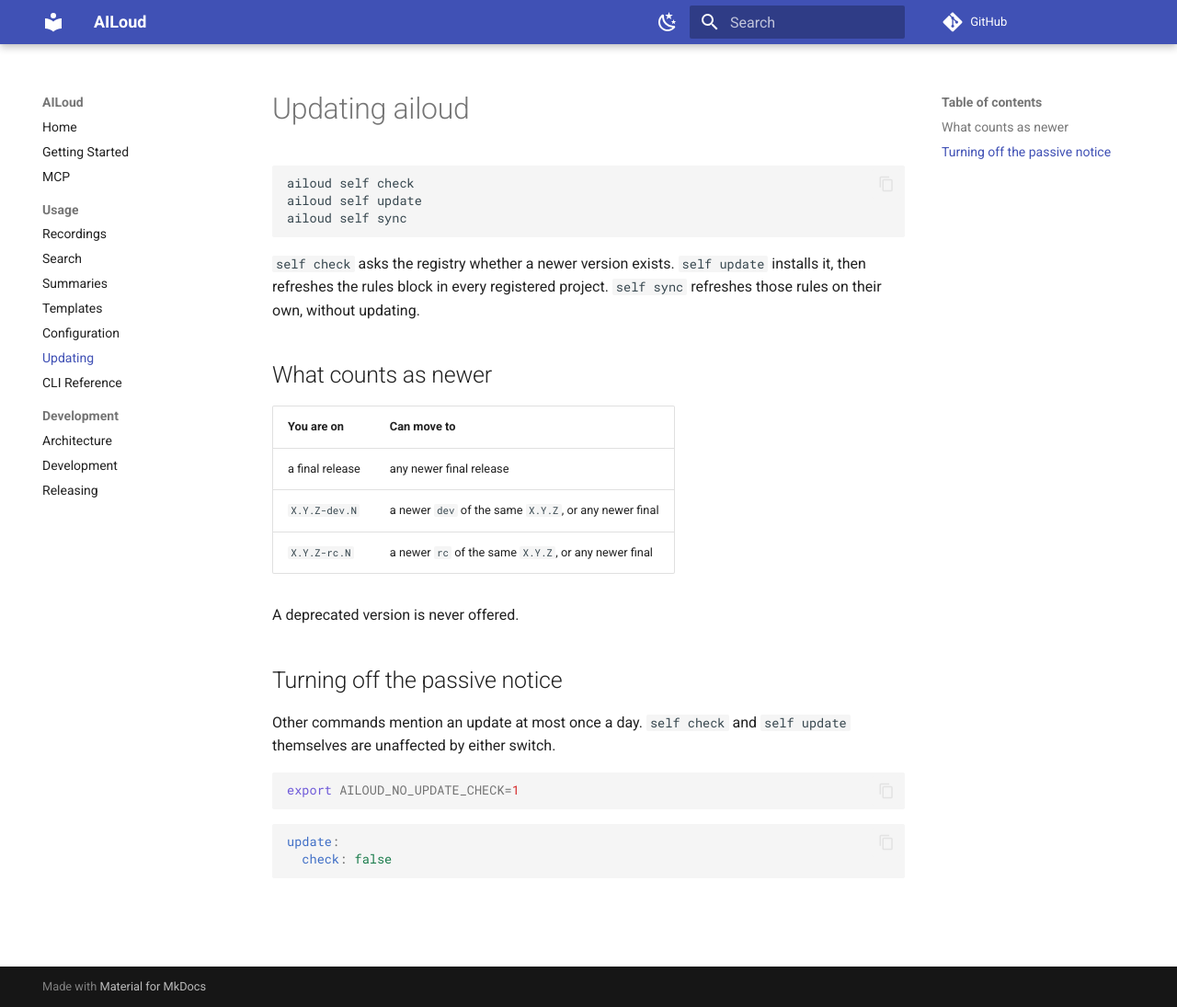
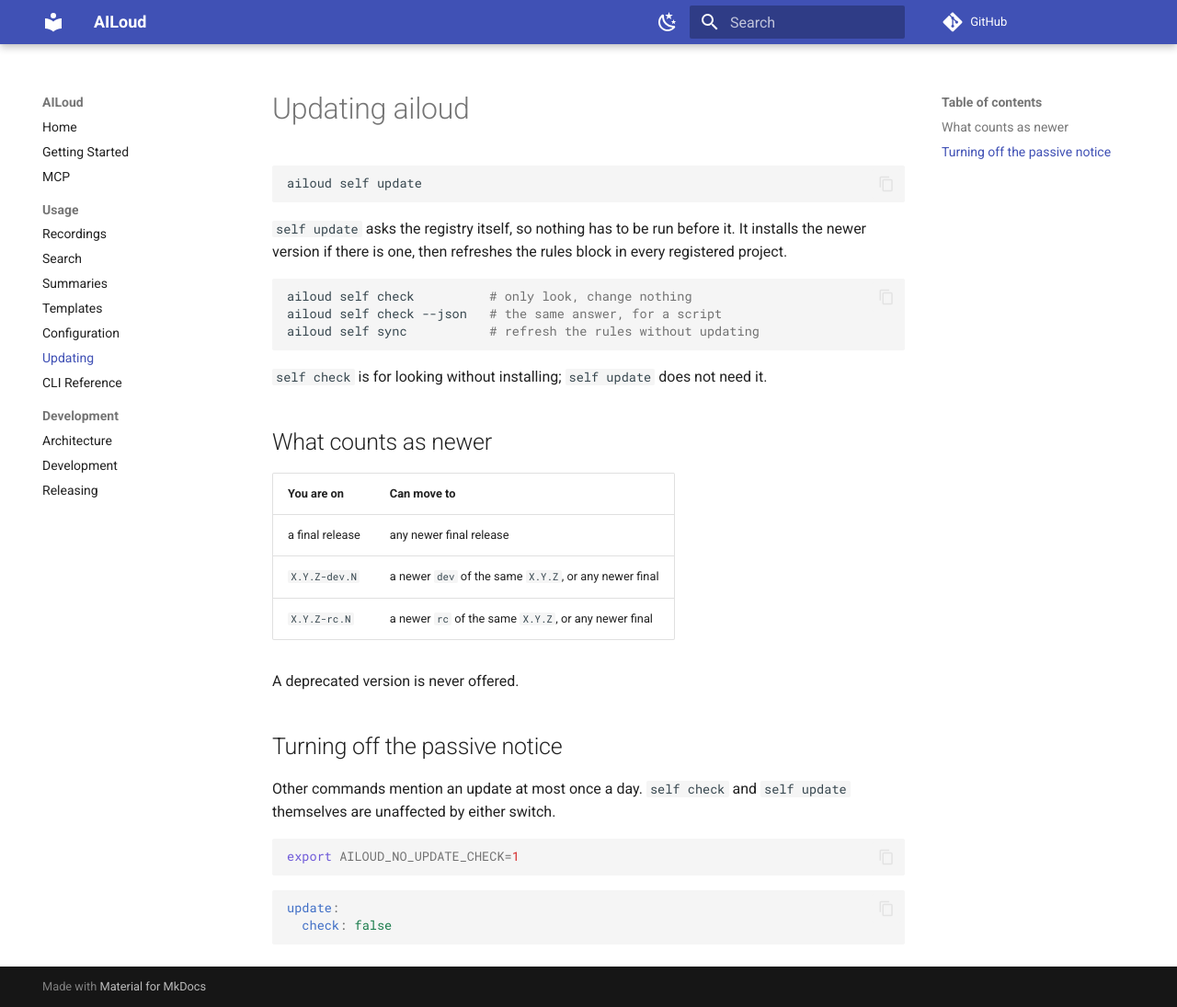
Before and after one commit to lorem-dev/ailoud, an MkDocs documentation site: the page built from docs/usage/updating.md, in a window 1280 px wide and 1095 px high. Shown: the whole window at 92% size. Built offline with MkDocs 1.6.1 and Material for MkDocs 9.7.7, drawn with Linux system fonts in a browser that asks for light colours; comment, search, counter and statistics services are not loaded; the version menu is left out.

Commit message:
docs: present self update as one step, since it checks for itself

````diff
--- a/docs/usage/updating.md
+++ b/docs/usage/updating.md
@@ -1,14 +1,21 @@
 # Updating ailoud
 
 ```shell
-ailoud self check
 ailoud self update
-ailoud self sync
 ```
 
-`self check` asks the registry whether a newer version exists. `self update`
-installs it, then refreshes the rules block in every registered project.
-`self sync` refreshes those rules on their own, without updating.
+`self update` asks the registry itself, so nothing has to be run before it. It
+installs the newer version if there is one, then refreshes the rules block in
+every registered project.
+
+```shell
+ailoud self check          # only look, change nothing
+ailoud self check --json   # the same answer, for a script
+ailoud self sync           # refresh the rules without updating
+```
+
+`self check` is for looking without installing; `self update` does not need
+it.
 
 ## What counts as newer
 
````
Also changed, not shown: README.md (+2 -2 lines), 2 other files.
